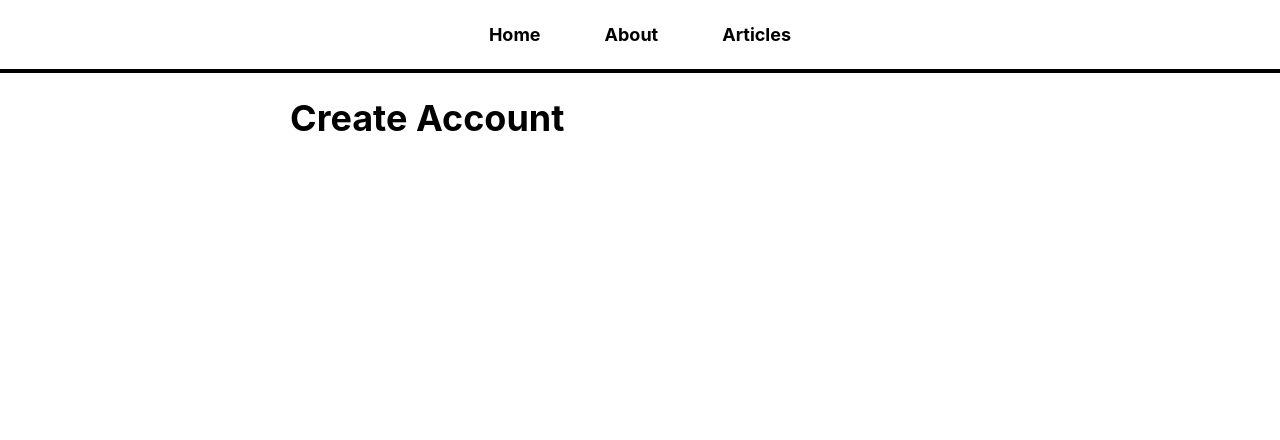
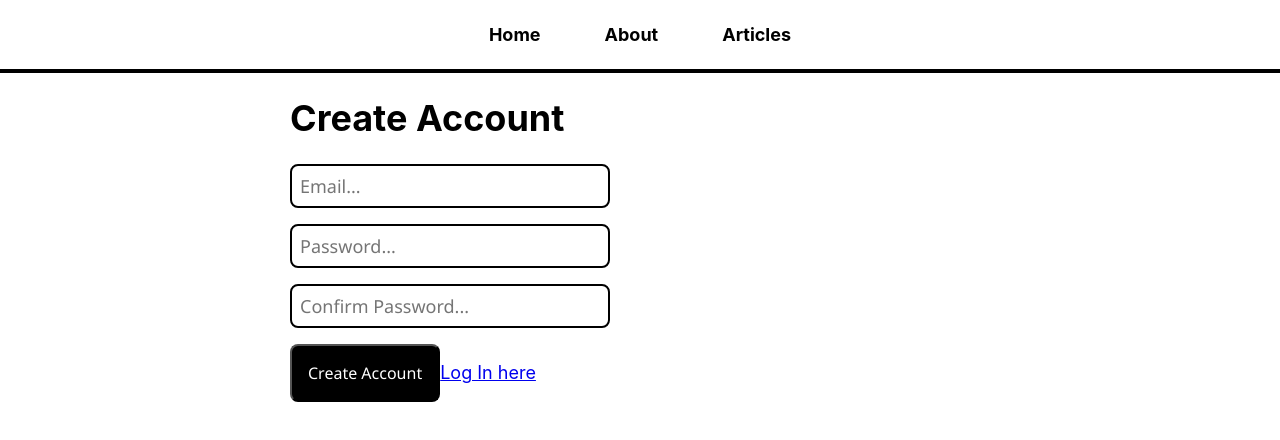
Before and after one commit to luisacmn/Blog, a React (Vite) app: page /create-account in a window 1280 px wide. Shown: the top 440 px of the page. Built offline with nearby package versions, Linux system fonts and the light colour scheme.

Commit message:
add: create account function with firebase auth

```diff
--- a/src/pages/CreateAccountPage.jsx
+++ b/src/pages/CreateAccountPage.jsx
@@ -1,5 +1,52 @@
+import { useState } from "react";
+import { Link, useNavigate } from "react-router-dom";
+import { getAuth, createUserWithEmailAndPassword } from "firebase/auth/cordova";
+
 export const CreateAccountPage = () => {
-    return (
+  const [email, setEmail] = useState("");
+  const [password, setPassword] = useState("");
+  const [confirmPassword, setConfirmPassword] = useState('')
+  const [error, setError] = useState("");
+
+  const navigate = useNavigate();
+
+  const createAccount = async () => {
+    try {
+      if (password !== confirmPassword) {
+        setError('Password do not match');
+        return;
+      }
+
+      await createUserWithEmailAndPassword(getAuth(), email, password);
+      navigate('/articles');
+    } catch (error) {
+      setError(error.message);
+    }
+  }
+
+  return (
+    <>
       <h1>Create Account</h1>
-    )
+      {error && <p className="error">{error}</p>}
+      <input
+        placeholder="Email..."
+        value={email}
+        onChange={(e) => setEmail(e.target.value)}
+      />
+      <input
+        type="password"
+        placeholder="Password..."
+        value={password}
+        onChange={(e) => setPassword(e.target.value)}
+      />
+       <input
+        type="password"
+        placeholder="Confirm Password..."
+        value={confirmPassword}
+        onChange={(e) => setConfirmPassword(e.target.value)}
+      />
+      <button onClick={createAccount}>Create Account</button>
+      <Link to="/create-account">Log In here</Link>
+    </>
+  );
   }
```
